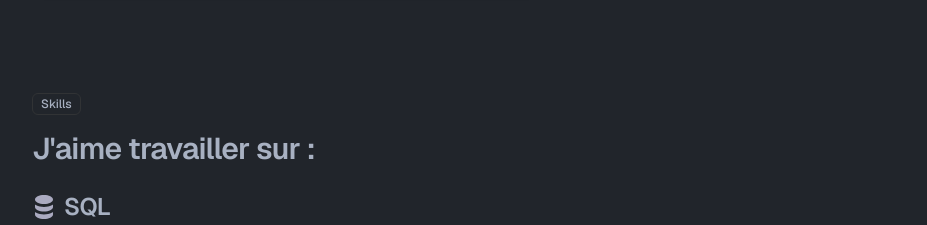
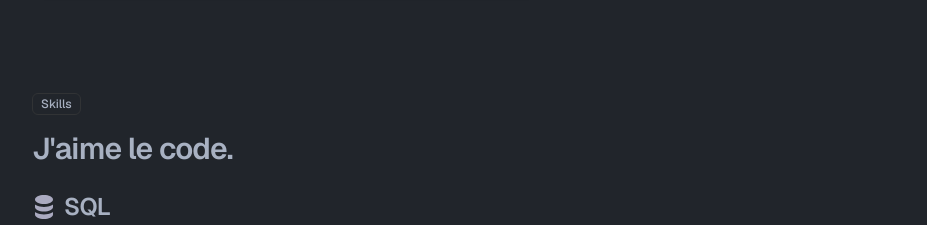
Before and after one commit to Peuraud-Pierre/Portfolio, a Next.js app: page / in a window 1280 px wide. Shown: the part 980-1205 px from the top of the page, without its empty margins (176-1103 px from the left). Built offline with nearby package versions, Linux system fonts and the light colour scheme; a web font is replaced by a local one.

Commit message:
Fix ESLint and unused imports for Vercel build

```diff
--- a/app/_components/Skills.tsx
+++ b/app/_components/Skills.tsx
@@ -6,7 +6,7 @@ export const Skills = () => {
     <Section classname="flex flex-col items-start gap-4">
       <Badge variant={"outline"}>Skills</Badge>
       <h2 className="scroll-m-20 pb-2 text-3xl font-semibold tracking-tight first:mt-0">
-        J'aime travailler sur :
+        <p>J&apos;aime le code.</p>
       </h2>
       <div className="flex flex-col gap-6">
         <div>
--- a/app/_components/Zone01incons.tsx
+++ b/app/_components/Zone01incons.tsx
@@ -1,6 +1,4 @@
-import { ComponentPropsWithoutRef } from "react";
-
-export const Zone01incons = (_: ComponentPropsWithoutRef<"svg"> & { size?: number }) => {
+export const Zone01incons = () => {
   return (
     <svg
       version="1.0"
```
